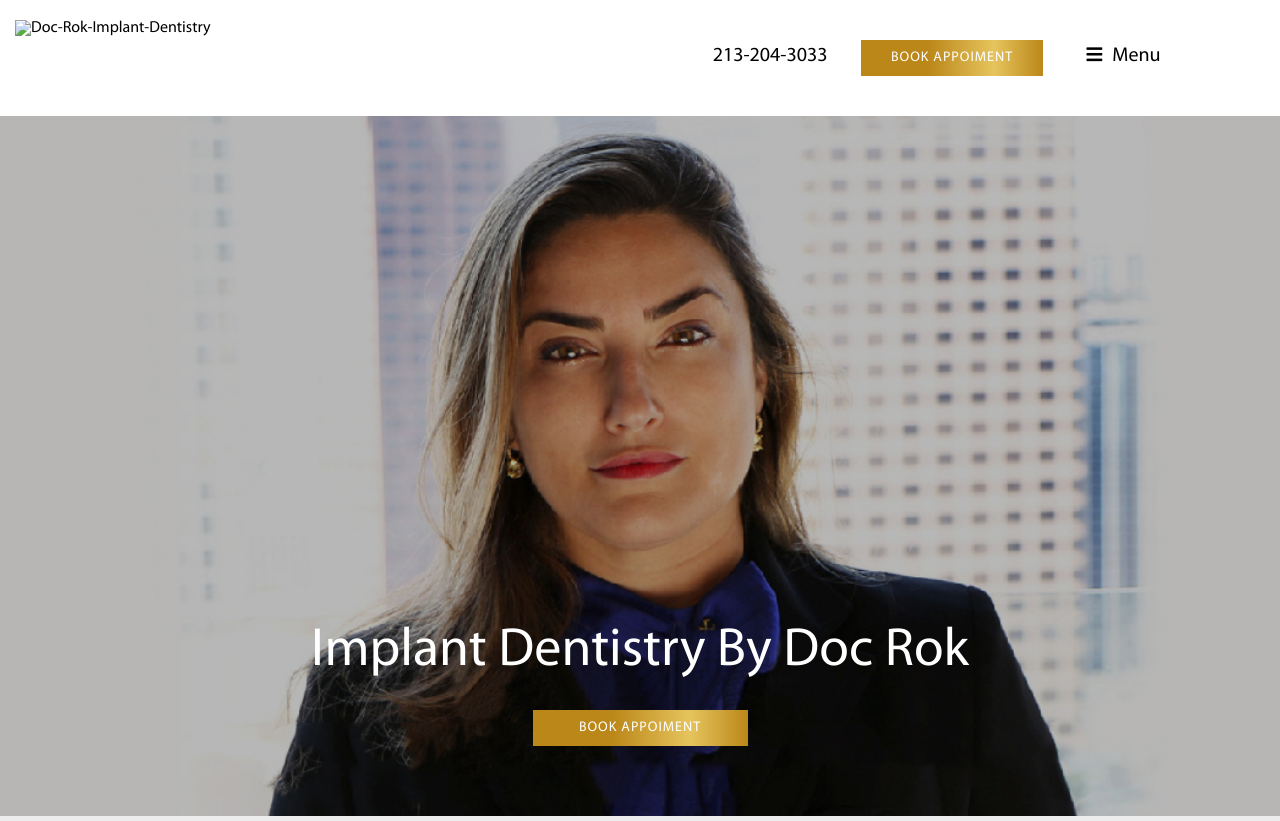
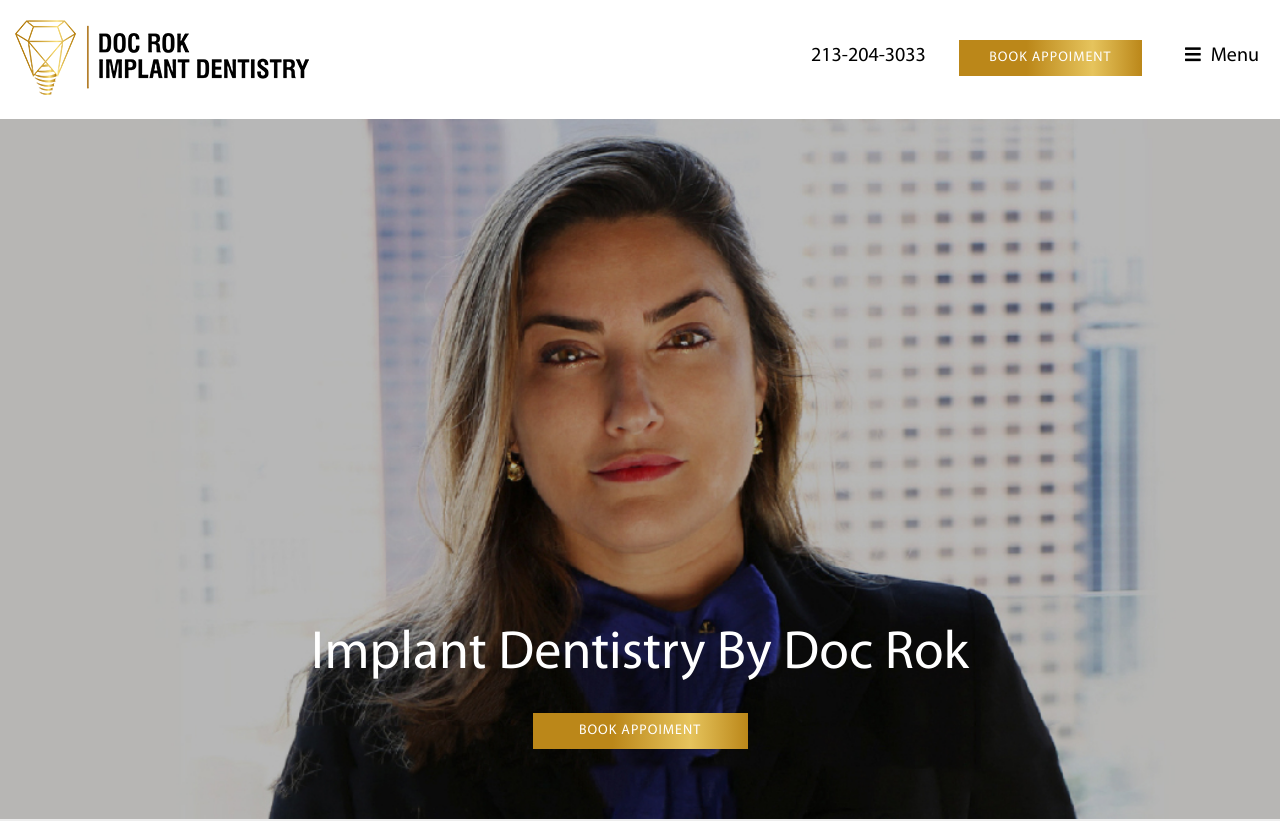
Before and after one commit to pdu2610/demo9.github.io, a plain HTML site: page index.html in a window 1280 px wide. Shown: the top 821 px of the page. Drawn offline with Linux system fonts and the light colour scheme.

Commit message:
Update index.html

```diff
--- a/index.html
+++ b/index.html
@@ -22,7 +22,7 @@
                 <div class="wrap-inner">
                     <div id="logo">
                         <a href="">
-                        <img src="./img/doc-rok-implant-dentistry.png.png" alt="Doc-Rok-Implant-Dentistry" width="294" height="75">
+                        <img src="./img/Doc-rok-implant-dentistry.png" alt="Doc-Rok-Implant-Dentistry" width="294" height="75">
                         </a>
                     </div>
                     <div class="headerright">
```
